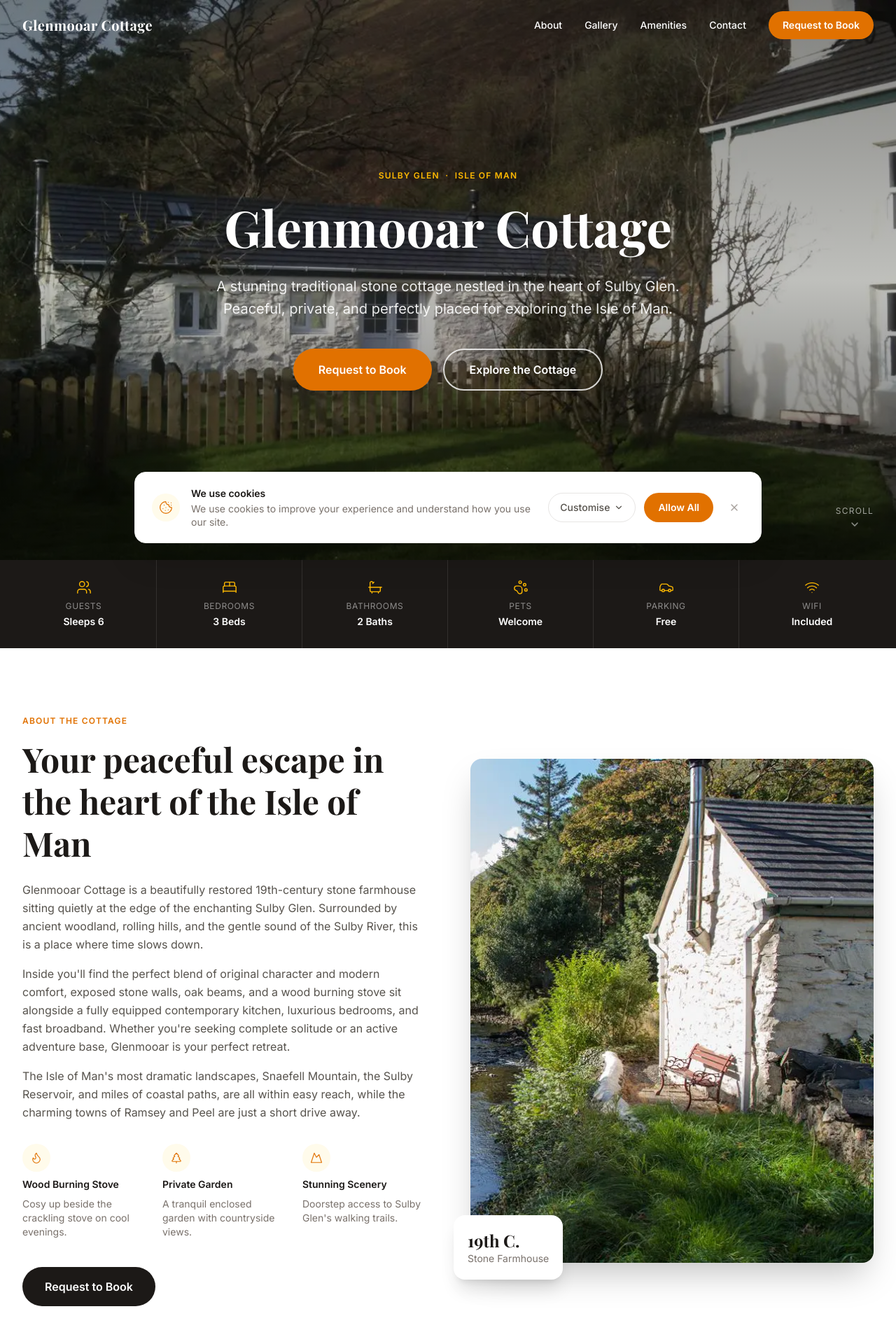
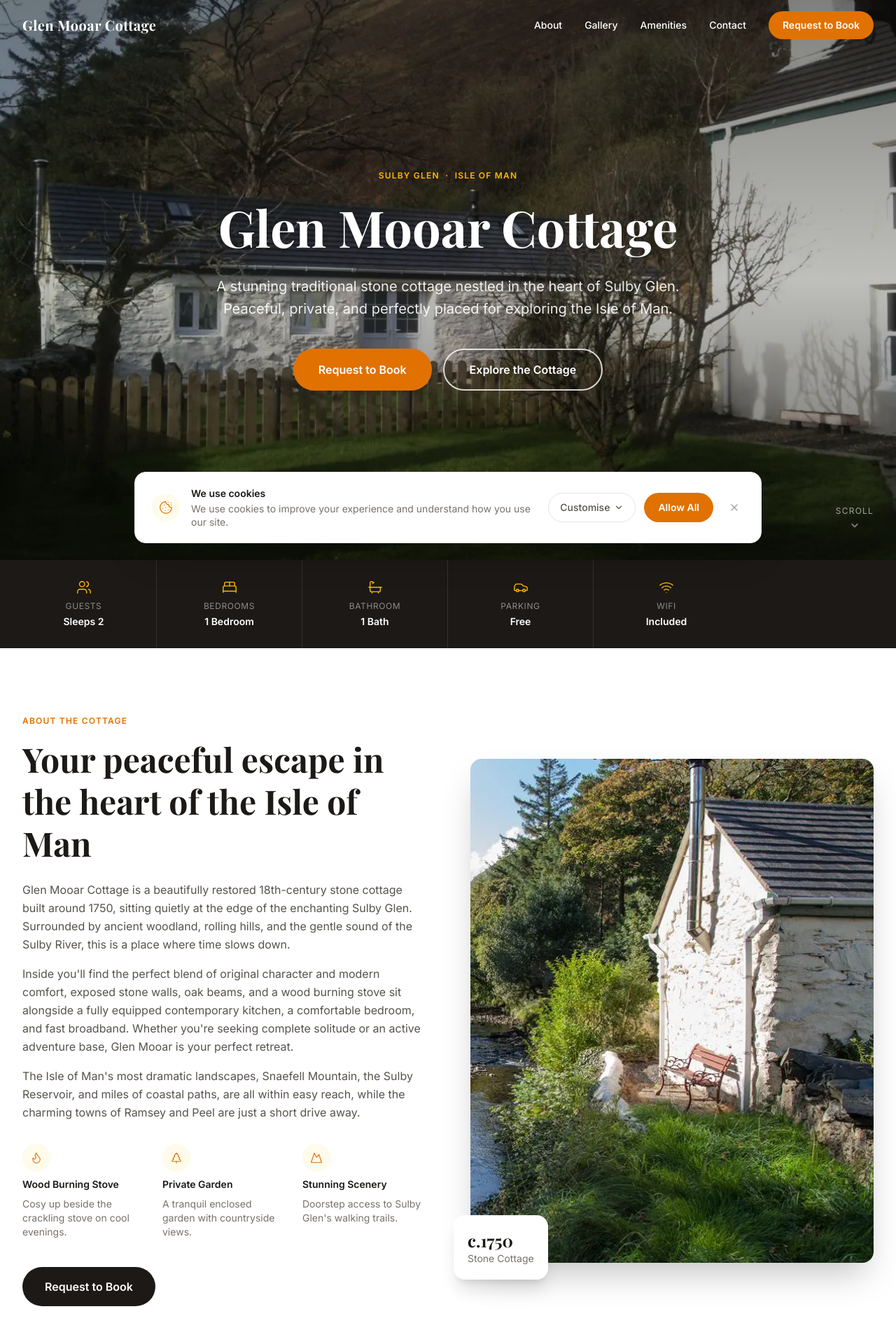
Before and after one commit to barryfearon/glenmooarcottageretreat, a Next.js app: page / in a window 1280 px wide. Shown: the top 1920 px of the page at 70% size. Built offline with nearby package versions, Linux system fonts and the light colour scheme; a web font is replaced by a local one.

Commit message:
Latest text and webform updates

```diff
--- a/src/app/layout.tsx
+++ b/src/app/layout.tsx
@@ -15,13 +15,13 @@ const inter = Inter({
 });
 
 export const metadata: Metadata = {
-  title: "Glenmooar Cottage | Sulby Glen, Isle of Man",
+  title: "Glen Mooar Cottage | Sulby Glen, Isle of Man",
   description:
-    "A beautiful traditional stone cottage nestled in the peaceful Sulby Glen, Isle of Man. Sleeps 6, dog friendly, woodburning stove. Book your escape today.",
+    "A beautiful traditional stone cottage nestled in the peaceful Sulby Glen, Isle of Man. Sleeps 2, woodburning stove. Book your escape today.",
   keywords: [
     "Isle of Man holiday cottage",
     "Sulby self-catering",
-    "Glenmooar Cottage",
+    "Glen Mooar Cottage",
     "IoM accommodation",
     "cottage rental",
   ],
--- a/src/components/About.tsx
+++ b/src/components/About.tsx
@@ -33,17 +33,17 @@ export default function About({ onBook }: { onBook: () => void }) {
             </h2>
             <div className="space-y-4 text-stone-600 text-base leading-relaxed">
               <p>
-                Glenmooar Cottage is a beautifully restored 19th-century stone farmhouse
-                sitting quietly at the edge of the enchanting Sulby Glen. Surrounded by
-                ancient woodland, rolling hills, and the gentle sound of the Sulby River,
-                this is a place where time slows down.
+                Glen Mooar Cottage is a beautifully restored 18th-century stone cottage
+                built around 1750, sitting quietly at the edge of the enchanting Sulby Glen.
+                Surrounded by ancient woodland, rolling hills, and the gentle sound of the
+                Sulby River, this is a place where time slows down.
               </p>
               <p>
                 Inside you&apos;ll find the perfect blend of original character and modern
                 comfort, exposed stone walls, oak beams, and a wood burning stove sit
-                alongside a fully equipped contemporary kitchen, luxurious bedrooms, and
+                alongside a fully equipped contemporary kitchen, a comfortable bedroom, and
                 fast broadband. Whether you&apos;re seeking complete solitude or an active
-                adventure base, Glenmooar is your perfect retreat.
+                adventure base, Glen Mooar is your perfect retreat.
               </p>
               <p>
                 The Isle of Man&apos;s most dramatic landscapes, Snaefell Mountain, the
@@ -84,8 +84,8 @@ export default function About({ onBook }: { onBook: () => void }) {
             </div>
             {/* Floating badge */}
             <div className="absolute -bottom-6 -left-6 bg-white rounded-2xl shadow-xl p-5">
-              <p className="font-serif text-2xl font-bold text-stone-900">19th C.</p>
-              <p className="text-stone-500 text-sm">Stone Farmhouse</p>
+              <p className="font-serif text-2xl font-bold text-stone-900">c.1750</p>
+              <p className="text-stone-500 text-sm">Stone Cottage</p>
             </div>
           </div>
         </div>
--- a/src/components/Amenities.tsx
+++ b/src/components/Amenities.tsx
@@ -3,16 +3,12 @@ import {
   Car,
   Flame,
   Tv,
-  Coffee,
   WashingMachine,
   Utensils,
-  Bath,
   Wind,
   Leaf,
   Zap,
   Package,
-  PawPrint,
-  UtensilsCrossed,
   BookOpen,
   Thermometer,
 } from "lucide-react";
@@ -22,16 +18,12 @@ const amenities = [
   { icon: Flame, label: "Wood Burning Stove" },
   { icon: Car, label: "Free Parking" },
   { icon: Tv, label: "Smart TV" },
-  { icon: Coffee, label: "Coffee Machine" },
   { icon: Utensils, label: "Fully Equipped Kitchen" },
   { icon: WashingMachine, label: "Washing Machine" },
-  { icon: Bath, label: "Deep Soaking Bath" },
   { icon: Wind, label: "Hairdryer" },
   { icon: Leaf, label: "Private Garden" },
   { icon: Zap, label: "BBQ" },
   { icon: Package, label: "Welcome Hamper" },
-  { icon: PawPrint, label: "Dog Friendly" },
-  { icon: UtensilsCrossed, label: "Dishwasher" },
   { icon: BookOpen, label: "Books & Games" },
   { icon: Thermometer, label: "Central Heating" },
 ];
--- a/src/components/BookingCTA.tsx
+++ b/src/components/BookingCTA.tsx
@@ -4,7 +4,7 @@ export default function BookingCTA({ onBook }: { onBook: () => void }) {
       {/* eslint-disable-next-line @next/next/no-img-element */}
       <img
         src="/images/glenmooarcottageretreat_010.webp"
-        alt="Glenmooar Cottage"
+        alt="Glen Mooar Cottage"
         className="absolute inset-0 w-full h-full object-cover"
       />
       <div className="absolute inset-0 bg-stone-900/70" />
--- a/src/components/ContactModal.tsx
+++ b/src/components/ContactModal.tsx
@@ -9,6 +9,8 @@ interface Props {
 
 export default function ContactModal({ isOpen, onClose }: Props) {
   const [sent, setSent] = useState(false);
+  const [submitting, setSubmitting] = useState(false);
+  const [error, setError] = useState("");
   const [form, setForm] = useState({
     name: "",
     email: "",
@@ -23,9 +25,26 @@ export default function ContactModal({ isOpen, onClose }: Props) {
     e: React.ChangeEvent<HTMLInputElement | HTMLTextAreaElement | HTMLSelectElement>
   ) => setForm((f) => ({ ...f, [e.target.name]: e.target.value }));
 
-  const handleSubmit = (e: React.FormEvent) => {
+  const handleSubmit = async (e: React.FormEvent) => {
     e.preventDefault();
-    setSent(true);
+    setSubmitting(true);
+    setError("");
+    try {
+      const res = await fetch("https://formspree.io/f/xzdokyqj", {
+        method: "POST",
+        headers: { "Content-Type": "application/json" },
+        body: JSON.stringify(form),
+      });
+      if (res.ok) {
+        setSent(true);
+      } else {
+        setError("Something went wrong. Please try emailing us directly.");
+      }
+    } catch {
+      setError("Something went wrong. Please try emailing us directly.");
+    } finally {
+      setSubmitting(false);
+    }
   };
 
   const handleClose = () => {
@@ -185,12 +204,17 @@ export default function ContactModal({ isOpen, onClose }: Props) {
               </div>
             </div>
 
+            {error && (
+              <p className="text-red-600 text-sm text-center">{error}</p>
+            )}
+
             <button
               type="submit"
-              className="mt-auto w-full bg-amber-600 hover:bg-amber-700 text-white py-4 rounded-xl font-semibold text-base transition-colors flex items-center justify-center gap-2"
+              disabled={submitting}
+              className="mt-auto w-full bg-amber-600 hover:bg-amber-700 disabled:opacity-60 text-white py-4 rounded-xl font-semibold text-base transition-colors flex items-center justify-center gap-2"
             >
               <Send size={18} />
-              Send Enquiry
+              {submitting ? "Sending…" : "Send Enquiry"}
             </button>
 
             <p className="text-center text-stone-400 text-xs">
--- a/src/components/Footer.tsx
+++ b/src/components/Footer.tsx
@@ -1,4 +1,4 @@
-import { MapPin, Phone, Mail, Globe, Share2 } from "lucide-react";
+import { MapPin, Mail, Globe, Share2 } from "lucide-react";
 
 export default function Footer() {
   return (
@@ -13,7 +13,7 @@ export default function Footer() {
           loading="lazy"
           allowFullScreen
           referrerPolicy="no-referrer-when-downgrade"
-          title="Glenmooar Cottage location map"
+          title="Glen Mooar Cottage location map"
         />
       </div>
 
@@ -22,10 +22,10 @@ export default function Footer() {
         <div className="grid grid-cols-1 sm:grid-cols-2 lg:grid-cols-3 gap-12">
           {/* Brand */}
           <div>
-            <p className="font-serif text-2xl font-bold mb-4">Glenmooar Cottage</p>
+            <p className="font-serif text-2xl font-bold mb-4">Glen Mooar Cottage</p>
             <p className="text-stone-400 text-sm leading-relaxed max-w-xs">
               A beautiful traditional stone cottage in Sulby Glen, Isle of Man.
-              The perfect retreat for families, couples, and nature lovers.
+              The perfect retreat for couples and nature lovers.
             </p>
             <div className="flex gap-4 mt-6">
               <a
@@ -54,27 +54,18 @@ export default function Footer() {
               <li className="flex items-start gap-3">
                 <MapPin size={16} className="text-amber-400 shrink-0 mt-0.5" strokeWidth={1.5} />
                 <span className="text-stone-400 text-sm leading-snug">
-                  Glenmooar Cottage<br />
+                  Glen Mooar Cottage<br />
                   Sulby Glen, Sulby<br />
                   Isle of Man, IM7 2HR
                 </span>
               </li>
               <li className="flex items-center gap-3">
-                <Phone size={16} className="text-amber-400 shrink-0" strokeWidth={1.5} />
+                <Mail size={16} className="text-amber-400 shrink-0" strokeWidth={1.5} />
                 <a
-                  href="tel:+441624898341"
+                  href="mailto:glenmooarcottageretreat@proton.me"
                   className="text-stone-400 hover:text-white text-sm transition-colors"
                 >
-                  +44 1624 898341
-                </a>
-              </li>
-              <li className="flex items-center gap-3">
-                <Mail size={16} className="text-amber-400 shrink-0" strokeWidth={1.5} />
-                <a
-                  href="mailto:info@glenmooarcottage.com"
-                  className="text-stone-400 hover:text-white text-sm transition-colors"
-                >
-                  info@glenmooarcottage.com
+                  glenmooarcottageretreat@proton.me
                 </a>
               </li>
             </ul>
@@ -114,7 +105,7 @@ export default function Footer() {
         </div>
 
         <div className="border-t border-white/10 mt-12 pt-8 flex flex-col sm:flex-row justify-between items-center gap-4 text-stone-500 text-xs">
-          <p>&copy; {new Date().getFullYear()} Glenmooar Cottage. All rights reserved.</p>
+          <p>&copy; {new Date().getFullYear()} Glen Mooar Cottage. All rights reserved.</p>
           <div className="flex gap-6">
             <a href="#" className="hover:text-white transition-colors">Privacy Policy</a>
             <a href="#" className="hover:text-white transition-colors">Cookie Policy</a>
--- a/src/components/Hero.tsx
+++ b/src/components/Hero.tsx
@@ -5,15 +5,15 @@ import { ChevronDown } from "lucide-react";
 const slides = [
   {
     url: "/images/glenmooarcottageretreat_010.webp",
-    alt: "Glenmooar Cottage",
+    alt: "Glen Mooar Cottage",
   },
   {
     url: "/images/glenmooarcottageretreat_005.webp",
-    alt: "Glenmooar Cottage",
+    alt: "Glen Mooar Cottage",
   },
   {
     url: "/images/glenmooarcottageretreat_006.webp",
-    alt: "Glenmooar Cottage",
+    alt: "Glen Mooar Cottage",
   },
 ];
 
@@ -52,7 +52,7 @@ export default function Hero({ onBook }: { onBook: () => void }) {
           Sulby Glen &nbsp;·&nbsp; Isle of Man
         </p>
         <h1 className="font-serif text-5xl sm:text-6xl md:text-7xl font-bold mb-6 drop-shadow-md leading-tight">
-          Glenmooar Cottage
+          Glen Mooar Cottage
         </h1>
         <p className="text-white/90 text-lg sm:text-xl max-w-2xl leading-relaxed mb-10">
           A stunning traditional stone cottage nestled in the heart of Sulby Glen.
--- a/src/components/Highlights.tsx
+++ b/src/components/Highlights.tsx
@@ -1,10 +1,9 @@
-import { Users, BedDouble, Bath, PawPrint, Car, Wifi } from "lucide-react";
+import { Users, BedDouble, Bath, Car, Wifi } from "lucide-react";
 
 const items = [
-  { icon: Users, label: "Guests", value: "Sleeps 6" },
-  { icon: BedDouble, label: "Bedrooms", value: "3 Beds" },
-  { icon: Bath, label: "Bathrooms", value: "2 Baths" },
-  { icon: PawPrint, label: "Pets", value: "Welcome" },
+  { icon: Users, label: "Guests", value: "Sleeps 2" },
+  { icon: BedDouble, label: "Bedrooms", value: "1 Bedroom" },
+  { icon: Bath, label: "Bathroom", value: "1 Bath" },
   { icon: Car, label: "Parking", value: "Free" },
   { icon: Wifi, label: "WiFi", value: "Included" },
 ];
--- a/src/components/Navbar.tsx
+++ b/src/components/Navbar.tsx
@@ -35,7 +35,7 @@ export default function Navbar({ onBook }: { onBook: () => void }) {
               solid ? "text-stone-900" : "text-white"
             }`}
           >
-            Glenmooar Cottage
+            Glen Mooar Cottage
           </a>
 
           {/* Desktop links */}
```
